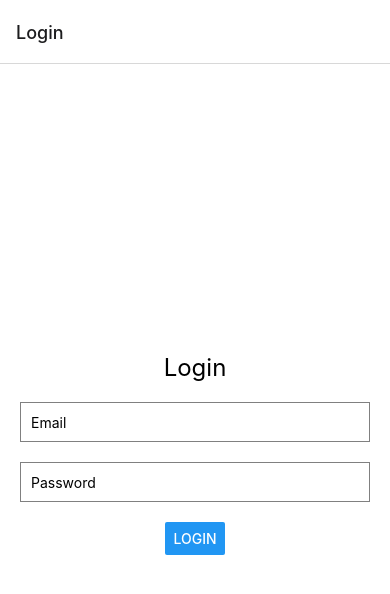
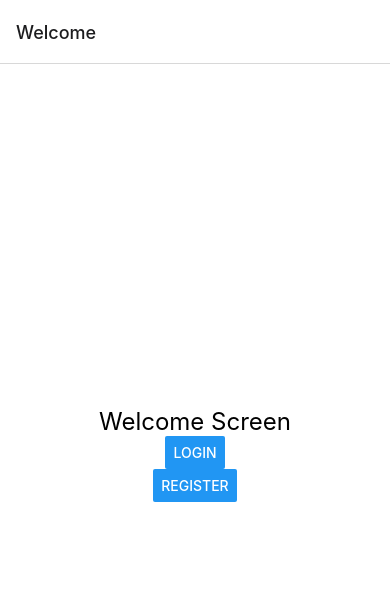
Before and after one commit to BryanSantana/SabreStream, a React Native app in the folder frontend/: screen / in a window 390 px wide. Shown: the top 594 px of the page. Built offline with nearby package versions, Linux system fonts and the light colour scheme.

Commit message:
Added complexity to my login and register screens to take into account some steps necessary for onboarding

```diff
--- /dev/null
+++ b/frontend/navigation/AdminRegisterStack.js
@@ -0,0 +1,16 @@
+import React from 'react';
+import { createStackNavigator } from '@react-navigation/stack';
+import AdminRegisterScreen from '../screens/AdminRegisterScreen';
+import RegisterClub from '../screens/RegisterClub';
+const Stack = createStackNavigator();
+
+const AdminRegisterStack = () => {
+    return (
+        <Stack.Navigator>
+          <Stack.Screen name="Register account" component={AdminRegisterScreen} options={{ headerShown: false }} />
+          <Stack.Screen name= "Register Club" component = {RegisterClub} options = {{ headerShown: false }} />
+        </Stack.Navigator>
+      );
+    };
+
+export default AdminRegisterStack;
--- a/frontend/navigation/AppNav.js
+++ b/frontend/navigation/AppNav.js
@@ -6,6 +6,7 @@ import { AuthContext } from '../context/AuthContext';
 import { ActivityIndicator, View } from 'react-native';
 import AuthStack from './AuthStack';
 import AppStack from './AppStack';
+import WelcomeScreen from '../screens/WelcomeScreen';
 
 
 function AppNav () {
--- a/frontend/navigation/AuthStack.js
+++ b/frontend/navigation/AuthStack.js
@@ -1,18 +1,21 @@
-// AuthStack.js
+// AppNavigator.js
 import React from 'react';
 import { createStackNavigator } from '@react-navigation/stack';
+import WelcomeScreen from '../screens/WelcomeScreen';
 import LoginScreen from '../screens/LoginScreen';
-import RegisterScreen from '../screens//RegisterScreen';
+import RegisterTabs from './RegisterTabs';
+
 
 const Stack = createStackNavigator();
 
-const AuthStack = () => {
+const AppNavigator = () => {
   return (
-    <Stack.Navigator>
-      <Stack.Screen name="Login" component={LoginScreen} />
-      <Stack.Screen name="Register" component={RegisterScreen} />
-    </Stack.Navigator>
+      <Stack.Navigator initialRouteName="Welcome">
+        <Stack.Screen name="Welcome" component={WelcomeScreen}/>
+        <Stack.Screen name="Login" component={LoginScreen} />
+        <Stack.Screen name="Register as..." component={RegisterTabs} />
+      </Stack.Navigator>
   );
 };
 
-export default AuthStack;
+export default AppNavigator;
--- /dev/null
+++ b/frontend/navigation/RegisterTabs.js
@@ -0,0 +1,17 @@
+import React from 'react';
+import { createMaterialTopTabNavigator } from '@react-navigation/material-top-tabs';
+import MemberRegisterScreen from '../screens/MemberRegisterScreen';
+import AdminRegisterStack from './AdminRegisterStack';
+
+const Tab = createMaterialTopTabNavigator();
+
+const RegisterTabs = () => {
+  return (
+    <Tab.Navigator>
+      <Tab.Screen name="Register as Member" component={MemberRegisterScreen} options={{ tabBarLabel: 'Club Member' }} />
+      <Tab.Screen name="SecondTab" component={AdminRegisterStack} options={{ tabBarLabel: 'Club Admin' }} />
+    </Tab.Navigator>
+  );
+};
+
+export default RegisterTabs;
--- /dev/null
+++ b/frontend/screens/AdminRegisterScreen.js
@@ -0,0 +1,58 @@
+import React from 'react';
+import { View, Text, StyleSheet, TextInput, Button } from 'react-native';
+const AdminRegisterScreen = ({navigation}) => {
+ return (
+    <View style={styles.container}>
+
+    <TextInput
+    style = {styles.input}
+    placeholder="First Name"
+    />
+    <TextInput
+    style = {styles.input}
+    placeholder="Last Name"
+    />
+    <TextInput
+      style={styles.input}
+      placeholder="Email"
+      //value={email}
+      //onChangeText={text => setEmail(text)}
+      keyboardType="email-address"
+      autoCapitalize="none"
+    />
+    <TextInput
+      style={styles.input}
+      placeholder="Password"
+      //value={password}
+      //onChangeText={text => setPassword(text)}
+      secureTextEntry
+    />
+    <Button title="Next" onPress={() => navigation.navigate('Register Club')}/>
+  </View>
+);
+};
+
+
+const styles = StyleSheet.create({
+ container: {
+    flex: 1,
+    justifyContent: 'center',
+    alignItems: 'center',
+    backgroundColor: '#fff',
+    padding: 20,
+ },
+ title: {
+   fontSize: 24,
+ },
+ input: {
+    width: '100%',
+    height: 40,
+    borderColor: 'gray',
+    borderWidth: 1,
+    marginBottom: 20,
+    paddingHorizontal: 10,
+  },
+});
+
+
+export default AdminRegisterScreen;
--- /dev/null
+++ b/frontend/screens/MemberRegisterScreen.js
@@ -0,0 +1,61 @@
+import React from 'react';
+import { View, Text, StyleSheet, TextInput, Button } from 'react-native';
+const MemberRegisterScreen = () => {
+ return (
+    <View style={styles.container}>
+    <TextInput
+    style={styles.input}
+    placeholder = "Club Code"
+    />
+    <TextInput
+    style = {styles.input}
+    placeholder="First Name"
+    />
+    <TextInput
+    style = {styles.input}
+    placeholder="Last Name"
+    />
+    <TextInput
+      style={styles.input}
+      placeholder="Email"
+      //value={email}
+      //onChangeText={text => setEmail(text)}
+      keyboardType="email-address"
+      autoCapitalize="none"
+    />
+    <TextInput
+      style={styles.input}
+      placeholder="Password"
+      //value={password}
+      onChangeText={text => setPassword(text)}
+      secureTextEntry
+    />
+    <Button title="Next"/>
+  </View>
+);
+};
+
+
+const styles = StyleSheet.create({
+ container: {
+    flex: 1,
+    justifyContent: 'center',
+    alignItems: 'center',
+    backgroundColor: '#fff',
+    padding: 20,
+ },
+ title: {
+   fontSize: 24,
+ },
+ input: {
+    width: '100%',
+    height: 40,
+    borderColor: 'gray',
+    borderWidth: 1,
+    marginBottom: 20,
+    paddingHorizontal: 10,
+  },
+});
+
+
+export default MemberRegisterScreen;
--- /dev/null
+++ b/frontend/screens/RegisterClub.js
@@ -0,0 +1,43 @@
+import React from 'react';
+import { View, Text, StyleSheet, TextInput, Button } from 'react-native';
+const RegisterClub = () => {
+ return (
+    <View style={styles.container}>
+    <Text style ={styles.title}> Tell us a bit about your club </Text>
+    <TextInput
+    style = {styles.input}
+    placeholder="Club Name"
+    />
+    <TextInput
+    style = {styles.input}
+    placeholder=""
+    />
+    <Button title="Next" />
+  </View>
+);
+};
+
+
+const styles = StyleSheet.create({
+ container: {
+    flex: 1,
+    justifyContent: 'center',
+    alignItems: 'center',
+    backgroundColor: '#fff',
+    padding: 20,
+ },
+ title: {
+   fontSize: 24,
+ },
+ input: {
+    width: '100%',
+    height: 40,
+    borderColor: 'gray',
+    borderWidth: 1,
+    marginBottom: 20,
+    paddingHorizontal: 10,
+  },
+});
+
+
+export default RegisterClub;
--- a/frontend/screens/RegisterScreen.js
+++ /dev/null
@@ -1,25 +0,0 @@
-import React from 'react';
-import { View, Text, StyleSheet } from 'react-native';
-const RegisterScreen = () => {
- return (
-   <View style={styles.container}>
-     <Text style={styles.title}>Register Screen</Text>
-   </View>
- );
-};
-
-
-const styles = StyleSheet.create({
- container: {
-   flex: 1,
-   justifyContent: 'center',
-   alignItems: 'center',
-   backgroundColor: '#fff',
- },
- title: {
-   fontSize: 24,
- },
-});
-
-
-export default RegisterScreen;
--- /dev/null
+++ b/frontend/screens/WelcomeScreen.js
@@ -0,0 +1,33 @@
+// WelcomeScreen.js
+import React from 'react';
+import { View, Text, StyleSheet, Button } from 'react-native';
+
+const WelcomeScreen = ({ navigation }) => {
+  return (
+    <View style={styles.container}>
+      <Text style={styles.title}>Welcome Screen</Text>
+      <Button
+        title="Login"
+        onPress={() => navigation.navigate('Login')}
+      />
+      <Button
+        title = "Register"
+        onPress={() => navigation.navigate('Register as...')}
+      />
+    </View>
+  );
+};
+
+const styles = StyleSheet.create({
+  container: {
+    flex: 1,
+    justifyContent: 'center',
+    alignItems: 'center',
+    backgroundColor: '#fff',
+  },
+  title: {
+    fontSize: 24,
+  },
+});
+
+export default WelcomeScreen;
```
Also changed, not shown: frontend/package.json (+7 -1 lines), frontend/navigation/MemberRegisterStack.js (added), 1 other file (tests, documents, lock files or other folders).
